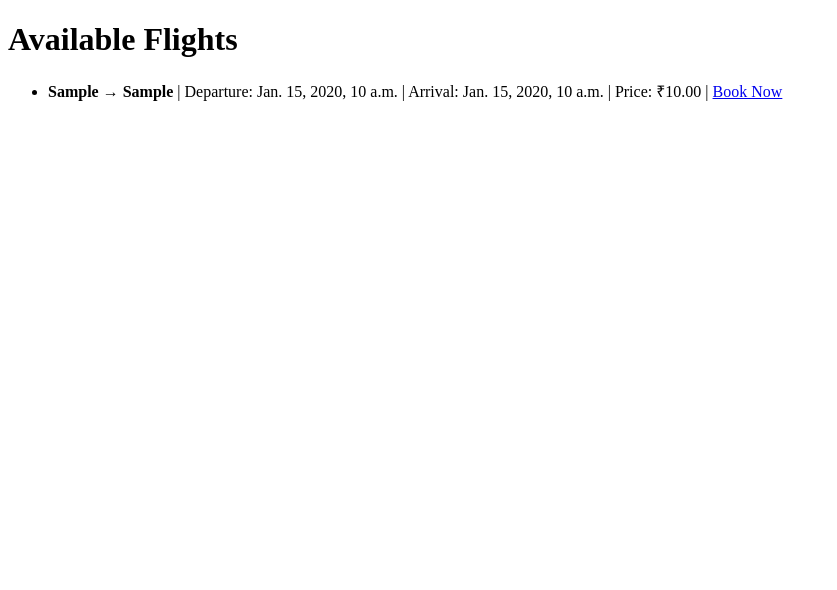
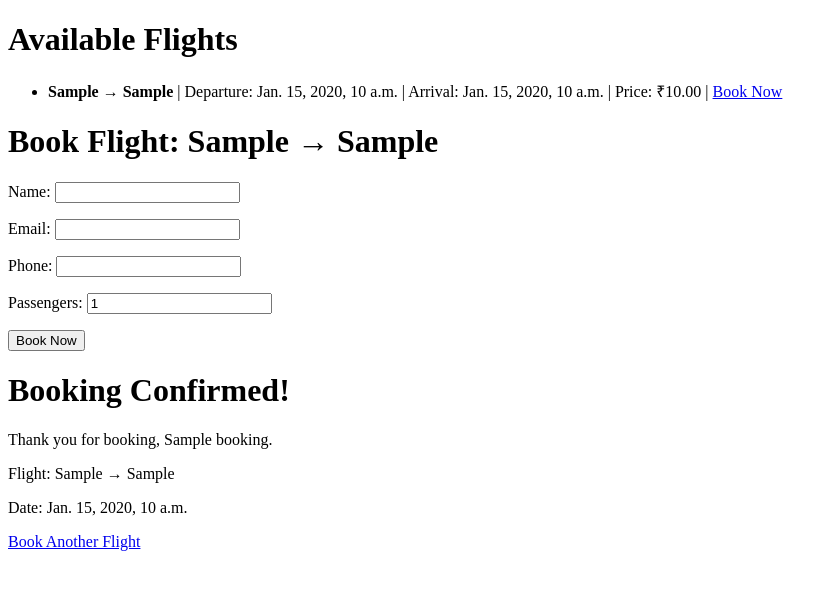
Before and after one commit to goroundtrip/goroundtrip, a Django app: template goroundtrip/flights/templates/flights/index.html in a window 1280 px wide. Shown: the top 590 px of the page, without its empty margins (0-837 px from the left). Run offline with Django 4.2, Linux system fonts and the light colour scheme; the template is opened without the code that fills it: values that come from a table or form of the project are taken from there, others are empty; tables that the repository leaves empty hold one stand-in row (values such as "Sample post").

Commit message:
Update index.html

```diff
--- a/goroundtrip/flights/templates/flights/index.html
+++ b/goroundtrip/flights/templates/flights/index.html
@@ -20,3 +20,33 @@
     </ul>
 </body>
 </html>
+
+<!DOCTYPE html>
+<html>
+<head>
+    <title>Book Flight</title>
+</head>
+<body>
+    <h1>Book Flight: {{ flight.origin }} → {{ flight.destination }}</h1>
+
+    <form method="post">
+        {% csrf_token %}
+        {{ form.as_p }}
+        <button type="submit">Book Now</button>
+    </form>
+</body>
+</html>
+
+<!DOCTYPE html>
+<html>
+<head>
+    <title>Booking Successful</title>
+</head>
+<body>
+    <h1>Booking Confirmed!</h1>
+    <p>Thank you for booking, {{ booking.name }}.</p>
+    <p>Flight: {{ booking.flight.origin }} → {{ booking.flight.destination }}</p>
+    <p>Date: {{ booking.flight.departure_time }}</p>
+    <a href="{% url 'flight_list' %}">Book Another Flight</a>
+</body>
+</html>
```
